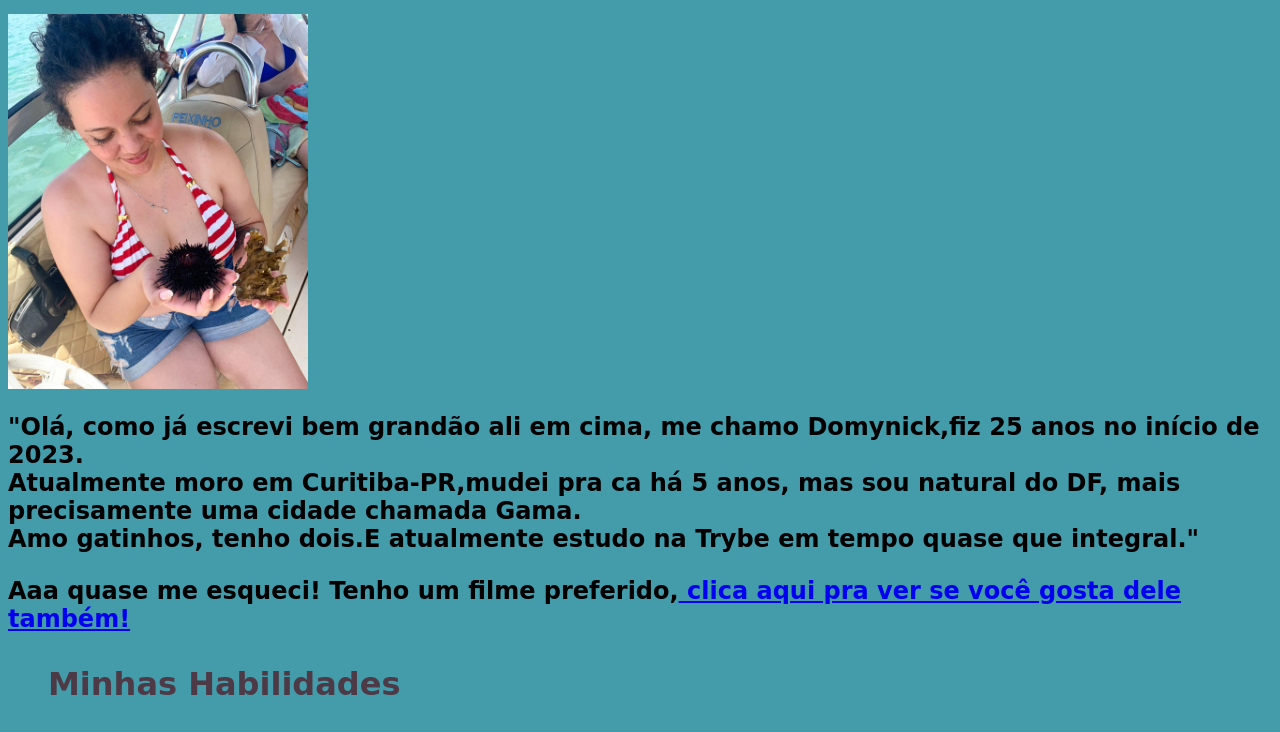
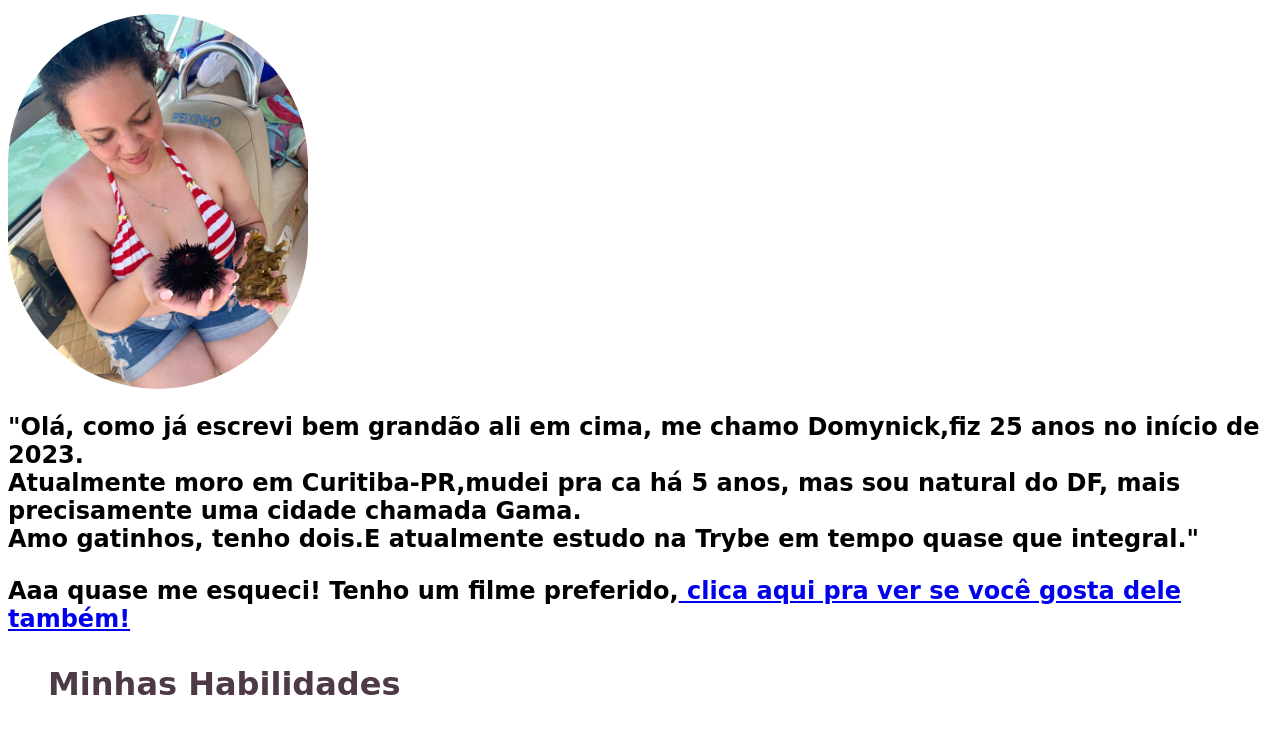
Before and after one commit to DomynickBessa/TrybeExercicios, a plain HTML site: page Portfolio.html in a window 1280 px wide. Shown: the part 96-828 px from the top of the page. Drawn offline with Linux system fonts and the light colour scheme; a web font is replaced by a local one.

Commit message:
border-radius na foto

```diff
--- a/Portfolio.html
+++ b/Portfolio.html
@@ -11,21 +11,33 @@
     <style>
 
         body {
-            background-color: rgb(68, 155, 170);
+            background-color: white;
 
             font-family:'Farsan', cursive;
-        }
+             }
+
         h1 {color: black;
-        font-size: 44px;}
+            font-size: 44px;
+           }
+
         h3 {color: rgb(77, 58, 70);
-        font-size: 32px;}
+            font-size: 32px;
+           }
+
         li {font-size: 22px;
             letter-spacing: 1px;
+           }
 
-        }
         .font-h3 { color: black;
-        font-size: 26px;
-        font-family: Arial, Helvetica, sans-serif;}
+            font-size: 26px;
+            font-family: Arial, Helvetica, sans-serif;
+           }
+
+           .photo-config {
+            border-radius: 200px;
+
+           }
+
 
 
     </style>
@@ -33,7 +45,7 @@
 
     <body>
         <h1> Domynick Bessa </h1>
-        <img id="voltar-topo" src="Fotopessoalparaportifolio.jpeg" alt="Foto com um ouriço do mar."width="300">
+        <img id="voltar-topo" class="photo-config" src="Fotopessoalparaportifolio.jpeg" alt="Foto com um ouriço do mar."width="300">
         <h2 > "Olá, como já escrevi bem grandão ali em cima, me chamo Domynick,fiz 25 anos no início de 2023.
             <br> Atualmente moro em Curitiba-PR,<!--Colocar um fotinha de cwb-->mudei pra ca há 5 anos, mas sou natural do DF, mais precisamente uma cidade chamada Gama.
             <br>Amo gatinhos, tenho dois.<!--Colocar um link para a foto dos gatinhos-->E atualmente estudo na Trybe em tempo quase que integral."
```
